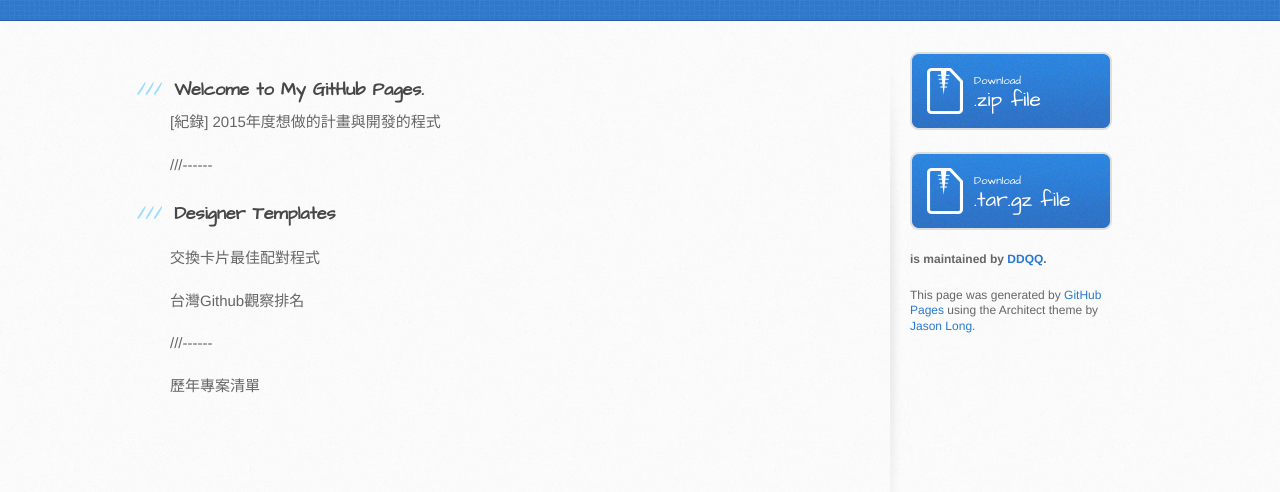
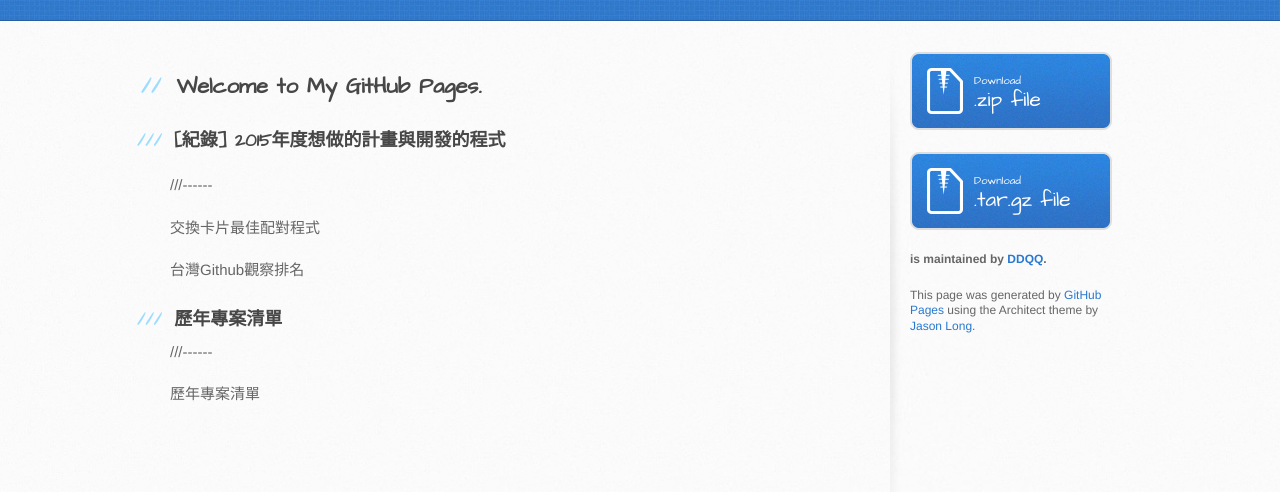
Before and after one commit to DDQQ/TheBigIssue, a plain HTML site: page index.html in a window 1280 px wide. Shown: the part 180-672 px from the top of the page. Drawn offline with Linux system fonts and the light colour scheme.

Commit message:
Update index.html

```diff
--- a/index.html
+++ b/index.html
@@ -28,20 +28,22 @@
     <div id="content-wrapper">
       <div class="inner clearfix">
         <section id="main-content">
-          <h3>
-<a id="welcome-to-my-github-pages" class="anchor" href="#welcome-to-my-github-pages" aria-hidden="true"><span class="octicon octicon-link"></span></a>Welcome to My GitHub Pages.</h3>
+          <h2>
+<a id="welcome-to-my-github-pages" class="anchor" href="#welcome-to-my-github-pages" aria-hidden="true"><span class="octicon octicon-link"></span></a>Welcome to My GitHub Pages.</h2>
 
-<p>[紀錄] 2015年度想做的計畫與開發的程式</p>
+<h3>
+<a id="designer-templates" class="anchor" href="#designer-templates" aria-hidden="true"><span class="octicon octicon-link"></span></a>[紀錄] 2015年度想做的計畫與開發的程式</h3>
+
+<p></p>
 
 <p>///------</p>
-
-<h3>
-<a id="designer-templates" class="anchor" href="#designer-templates" aria-hidden="true"><span class="octicon octicon-link"></span></a>Designer Templates</h3>
-
 <p></p>
 <p>交換卡片最佳配對程式</p>
 <p>台灣Github觀察排名</p>
 <p></p>
+
+<h3>
+<a id="designer-templates" class="anchor" href="#designer-templates" aria-hidden="true"><span class="octicon octicon-link"></span></a>歷年專案清單</h3>
 
 <p>///------</p>
 <p>歷年專案清單</p>
```
